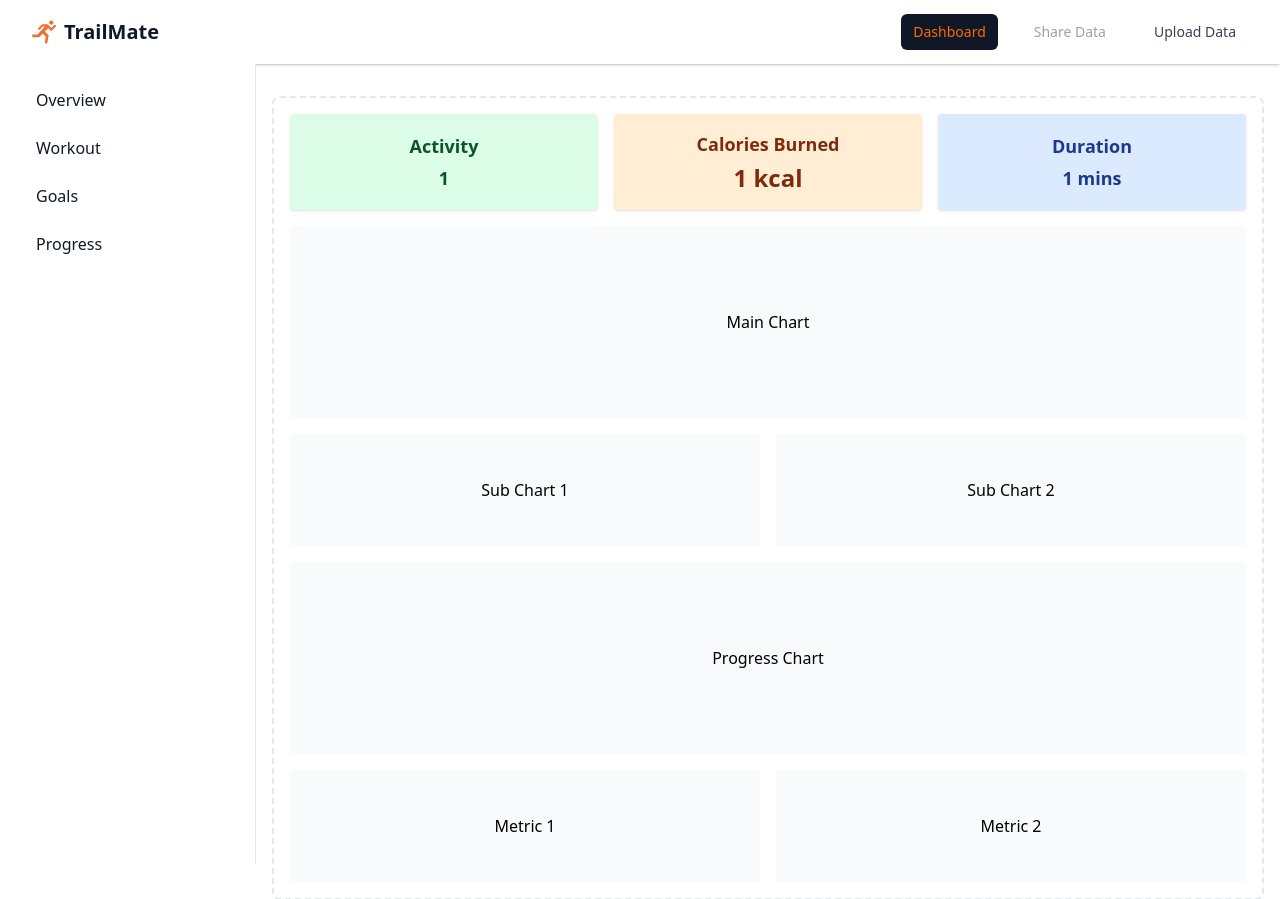
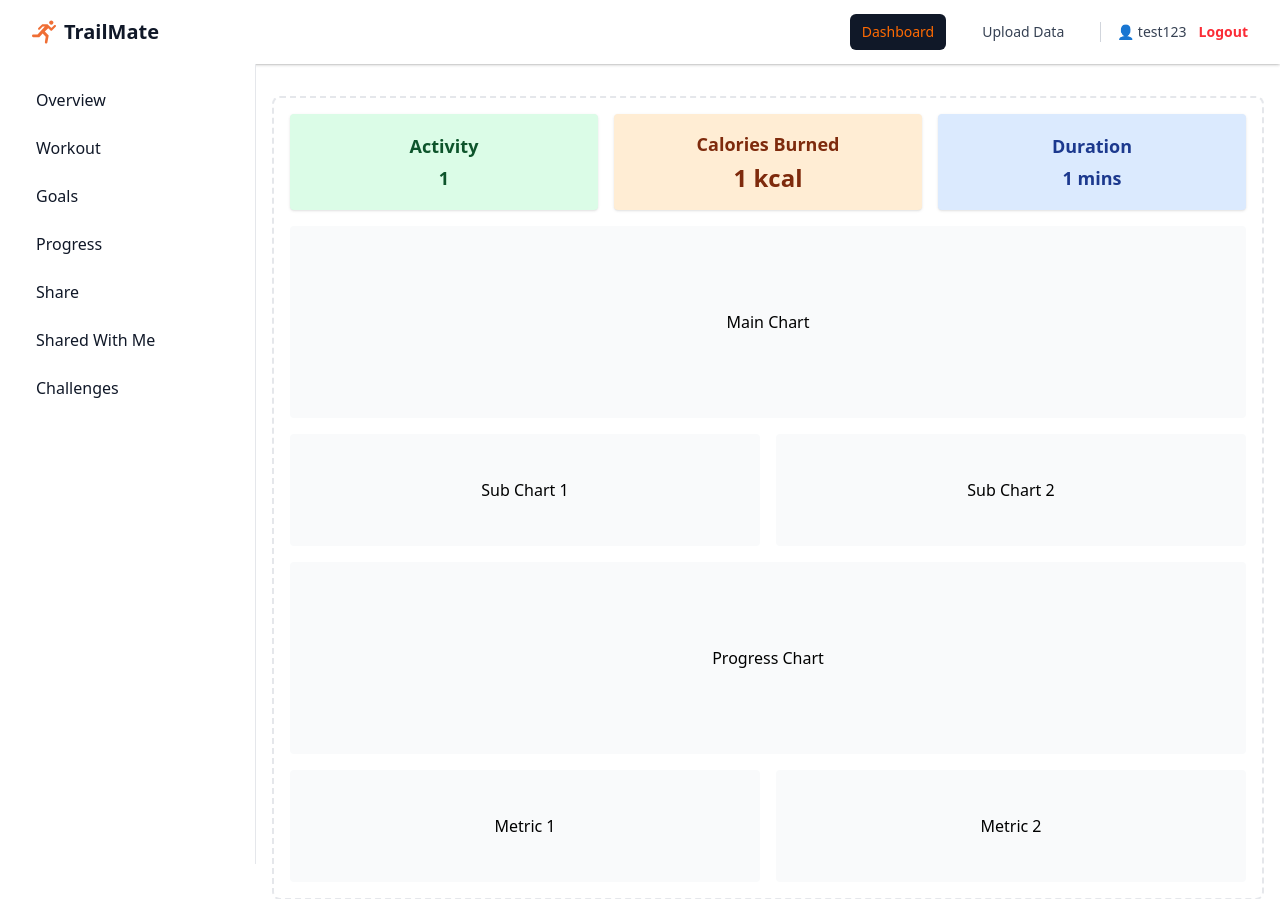
Before and after one commit to ChienAnTu/StrideTrack, a Flask app: page /dashboard in a window 1280 px wide. Shown: the top 899 px of the page. Run offline with Flask 3, Linux system fonts and the light colour scheme; a user stored in the database is signed in.

Commit message:
Moved share/shared_with_me/challenges tags to side bar of dashboard page

```diff
--- a/app/templates/base.html
+++ b/app/templates/base.html
@@ -36,23 +36,7 @@
             <div class="flex items-center space-x-6">
               {% if current_user.is_authenticated %}
                 <a href="{{ url_for('dashboard') }}" class="text-sm font-medium text-gray-700 hover:text-white hover:bg-orange-500 px-3 py-2 rounded-md {% if request.path == '/dashboard' %}bg-gray-900 text-orange-500{% endif %}">Dashboard</a>
-                <a href="{{ url_for('challenges') }}"
-                   class="text-sm font-medium text-gray-700 hover:text-white hover:bg-orange-500 px-3 py-2 rounded-md {% if request.path == '/challenges' %}{% endif %}">
-                  Challenges
-                </a>
 
-                <a href="{{ url_for('shared_with_me') }}" class="text-sm font-medium text-gray-700 hover:text-white hover:bg-orange-500 px-3 py-2 rounded-md {% if request.path == '/shared_with_me' %}bg-gray-900 text-orange-500{% endif %}">Shared With Me</a>
-
-                <!-- <a href="#" class="text-sm font-medium text-gray-400 cursor-not-allowed px-3 py-2 rounded-md">
-                  Share Data
-                </a> -->
-                <a href="{{ url_for('share') }}" class="text-sm font-medium text-gray-700 hover:text-white hover:bg-orange-500 px-3 py-2 rounded-md {% if request.path == '/share' %}bg-gray-900 text-orange-500{% endif %}">Share Data</a>
-
-
-                <a href="{{ url_for('calories') }}"
-                  class="text-sm font-medium text-gray-700 hover:text-white hover:bg-orange-500 px-3 py-2 rounded-md {% if request.path == '/calories' %}bg-gray-900 text-orange-500{% endif %}">
-                  Upload Data
-                </a>
 
               <div class="flex items-center space-x-3 border-l pl-4 border-gray-300">
                 <span class="text-sm font-medium text-gray-700">👤 {{ current_user.username }}</span>
--- a/app/templates/dashboard.html
+++ b/app/templates/dashboard.html
@@ -13,22 +13,14 @@
 
             <!-- Page Links -->
             <div class="flex items-center space-x-6">
-              <a href="{{ url_for('dashboard') }}"
-                 class="text-sm font-medium text-gray-700 hover:text-white hover:bg-orange-500 px-3 py-2 rounded-md {% if request.path == '/dashboard' %}bg-gray-900 text-orange-500{% endif %}">
-                Dashboard
-              </a>
-              <a href="#" class="text-sm font-medium text-gray-400 cursor-not-allowed px-3 py-2 rounded-md">
-                Share Data
-              </a>
-              <a href="{{ url_for('calories') }}"
-                class="text-sm font-medium text-gray-700 hover:text-white hover:bg-orange-500 px-3 py-2 rounded-md {% if request.path == '/calories' %}bg-gray-900 text-orange-500{% endif %}">
-                Upload Data
-              </a>
-              {% if g.user %}
-              <div class="flex items-center space-x-3 border-l pl-4 border-gray-300">
-                <span class="text-sm font-medium text-gray-700">👤 {{ g.user.username }}</span>
-                <a href="{{ url_for('logout') }}" class="text-sm font-semibold text-red-500 hover:text-red-700">Logout</a>
-              </div>
+
+              {% if current_user.is_authenticated %}
+                <a href="{{ url_for('dashboard') }}" class="text-sm font-medium text-gray-700 hover:text-white hover:bg-orange-500 px-3 py-2 rounded-md {% if request.path == '/dashboard' %}bg-gray-900 text-orange-500{% endif %}">Dashboard</a>
+                <a href="{{ url_for('calories') }}" class="text-sm font-medium text-gray-700 hover:text-white hover:bg-orange-500 px-3 py-2 rounded-md {% if request.path == '/calories' %}bg-gray-900 text-orange-500{% endif %}">Upload Data</a>
+                <div class="flex items-center space-x-3 border-l pl-4 border-gray-300">
+                  <span class="text-sm font-medium text-gray-700">👤 {{ current_user.username }}</span>
+                  <a href="{{ url_for('logout') }}" class="text-sm font-semibold text-red-500 hover:text-red-700">Logout</a>
+                </div>
               {% endif %}
 
             </div>
@@ -61,6 +53,22 @@
         <li>
           <a href="{{ url_for('visualise') }}" class="flex items-center p-2 text-gray-900 rounded-lg hover:bg-orange-100 group">
             <span class="flex-1 ms-3 whitespace-nowrap">Progress</span>
+          </a>
+        </li>
+        <!--  -->
+        <li>
+          <a href="{{ url_for('share') }}" class="flex items-center p-2 text-gray-900 rounded-lg hover:bg-orange-100 group">
+            <span class="flex-1 ms-3 whitespace-nowrap">Share</span>
+          </a>
+        </li>
+        <li>
+          <a href="{{ url_for('shared_with_me') }}" class="flex items-center p-2 text-gray-900 rounded-lg hover:bg-orange-100 group">
+            <span class="flex-1 ms-3 whitespace-nowrap">Shared With Me</span>
+          </a>
+        </li>
+        <li>
+          <a href="{{ url_for('challenges') }}" class="flex items-center p-2 text-gray-900 rounded-lg hover:bg-orange-100 group">
+            <span class="flex-1 ms-3 whitespace-nowrap">Challenges</span>
           </a>
         </li>
 
```
